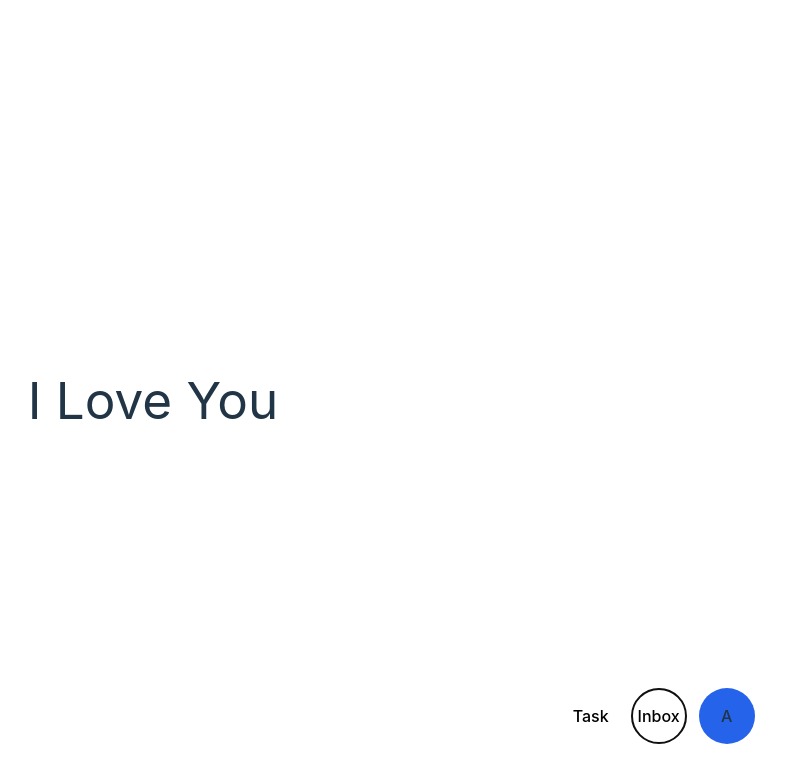
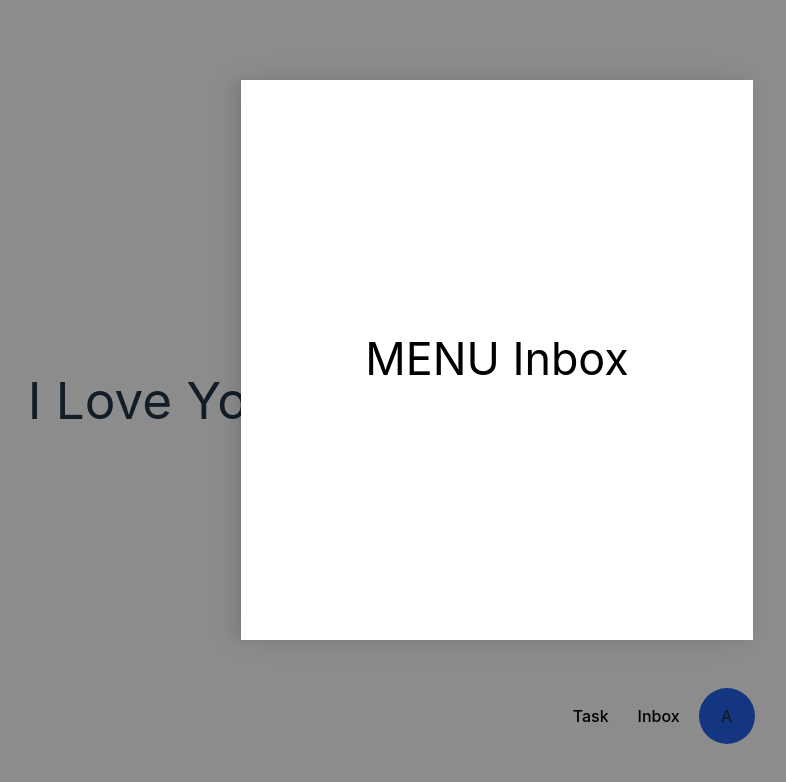
Before and after one commit to si-saaref/react-quicks, a React (Vite) app: page / in a window 1280 px wide. Both pictures are taken after a click on the button "Inbox". Shown: the top 782 px of the page, without its empty margins (487-1273 px from the left). Built offline with nearby package versions, Linux system fonts and the light colour scheme.

Commit message:
feat: create drawer for menu inbox

```diff
--- a/src/component/organisms/MenuInbox.jsx
+++ b/src/component/organisms/MenuInbox.jsx
@@ -0,0 +1,43 @@
+import { Drawer } from 'antd';
+import React, { useState } from 'react';
+
+export default function MenuInbox() {
+	const [isOpen, setIsOpen] = useState(false);
+
+	return (
+		<>
+			<button
+				type='primary'
+				shape='circle'
+				size='large'
+				className='m-btn bg-white text-black'
+				onClick={() => setIsOpen((prevState) => !prevState)}
+			>
+				Inbox
+			</button>
+			<Drawer
+				placement='right'
+				onClose={() => setIsOpen((prevStae) => !prevStae)}
+				open={isOpen}
+				closeIcon={false}
+				className='text-black'
+				bodyStyle={{
+					padding: '0',
+				}}
+				contentWrapperStyle={{
+					height: '70vh',
+					top: '10vh',
+					right: '5vh',
+					width: '40vw',
+				}}
+				headerStyle={{
+					display: 'none',
+				}}
+			>
+				<div className='flex justify-center items-center h-full'>
+					<h1>MENU Inbox</h1>
+				</div>
+			</Drawer>
+		</>
+	);
+}
--- a/src/pages/MainPage.jsx
+++ b/src/pages/MainPage.jsx
@@ -1,6 +1,7 @@
 import { Button } from 'antd';
 import React from 'react';
 import SpeedDial from '../component/atoms/SpeedDial';
+import MenuInbox from '../component/organisms/MenuInbox';
 import MenuTask from '../component/organisms/MenuTask';
 
 export default function MainPage() {
@@ -9,9 +10,7 @@ export default function MainPage() {
 			<div>
 				<h1>I Love You</h1>
 				<SpeedDial>
-					<button type='primary' shape='circle' size='large' className='m-btn bg-white text-black'>
-						Inbox
-					</button>
+					<MenuInbox />
 					<MenuTask />
 				</SpeedDial>
 			</div>
```
Also changed, not shown: src/component/molecules/Drawer.jsx (added).
